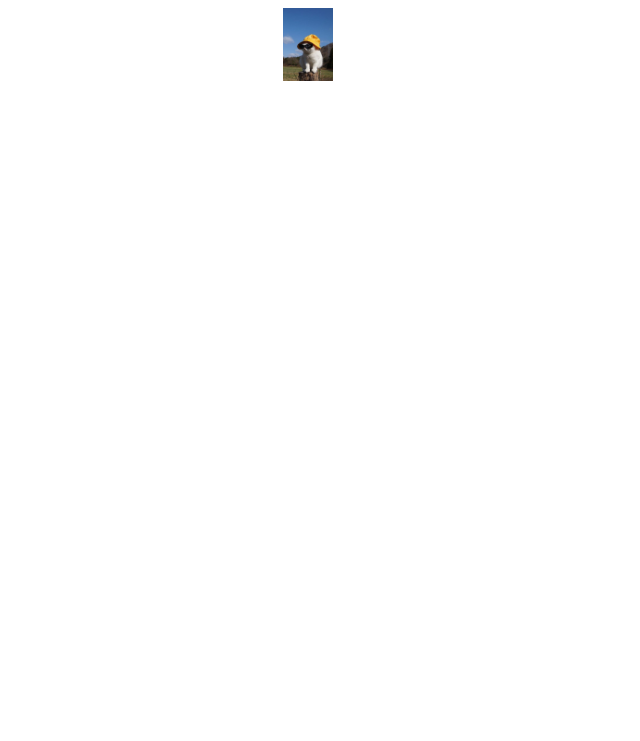
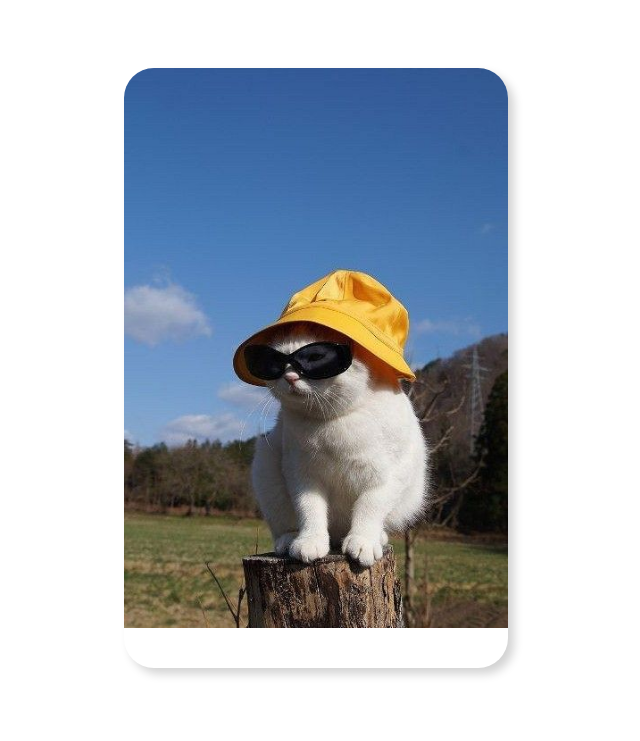
Before and after one commit to milesbb/Wk1-D4-Hw, a plain HTML site: page index.html in a window 1280 px wide. Shown: the whole page, without its empty margins (332-972 px from the left). Drawn offline with Linux system fonts and the light colour scheme.

Commit message:
added functionality

```diff
--- a/index.css
+++ b/index.css
@@ -1,15 +1,154 @@
+html {
+    height: 100%;
+    width: 100%;
+}
+
+body {
+    height: 100%;
+    width: 100%;
+    font-family: "Helvetica", sans-serif;
+}
+
 .imagecontainer {
-    width: 100px;
+    background-color: white;
+    width: 30%;
+    height: 600px;
     margin: auto;
     display: block;
     justify-items: center;
+    overflow: hidden;
+    border-radius: 30px;
+    box-shadow: 6px 6px 10px lightgray;
+    position: relative;
+    top: 60px;
+
 }
 
 .image {
     margin: auto;
-    display: block;
+    display: absolute;
     justify-items: center;
-    width: 50%;
+    width: 100%;
+    left: 0%;
+    right: 0%;
+    top: 0%;
+    bottom: 0%;
+    opacity: 1;
+    transition: opacity 0.8s;
+}
 
+.imagecontainer:hover .image {
+    opacity: 0.5;
+}
+
+.imagecontainer:hover {
+    background-color: black;
+}
+
+.imagecontainer:hover .link {
+    top: 500px;
+}
+
+.imagecontainer:hover .upload {
+    top: 500px;
+}
+
+.imagecontainer:hover .settings {
+    top: 500px;
+}
+
+.imagecontainer:hover .save {
+    left: 280px;
+}
+
+.link {
+    position: absolute;
+    z-index: 999;
+    left: 10px;
+    top: 600px;
+    right: 0px;
+    bottom: 0px;
+    background-color: white;
+    width: 220px;
+    height: 70px;
+    border-radius: 40px;
+    opacity: 0.8;
+    transition: top 0.8s;
+}
+
+.linktext {
+    white-space: nowrap;
+    overflow: hidden;
+    text-overflow: ellipsis;
+    font-weight: bold;
+    font-size: 30px;
+    text-align: center;
+    margin-top: 15px;
+    margin-left: 10px;
+}
+
+.smallerbuttons {
+    margin-left: 22px;
+    margin-top: 20px;
+}
+
+.upload {
+    position: absolute;
+    z-index: 999;
+    left: 250px;
+    top: 600px;
+    right: 100px;
+    bottom: 0px;
+    background-color: white;
+    width: 70px;
+    height: 70px;
+    border-radius: 50%;
+    opacity: 0.8;
+    transition: top 0.8s;
+}
+
+.settings {
+    position: absolute;
+    z-index: 999;
+    left: 340px;
+    top: 600px;
+    right: 100px;
+    bottom: 0px;
+    background-color: white;
+    width: 70px;
+    height: 70px;
+    border-radius: 50%;
+    opacity: 0.8;
+    transition: top 0.8s;
+}
+
+.save {
+    position: absolute;
+    display: inline-block;
+    z-index: 999;
+    left: 600px;
+    top: 23px;
+    right: 0px;
+    bottom: 0px;
+    background-color: red;
+    width: 120px;
+    height: 70px;
+    border-radius: 40px;
+    transition: left 0.8s;
 
 }
+
+.savetext {
+    color: white;
+    text-align: center;
+    margin-top: 18px;
+    font-size: 30px;
+}
+
+.icon {
+    font-size: 35px;
+}
+
+.finger:hover {
+    cursor: pointer;
+}
--- a/index.html
+++ b/index.html
@@ -6,11 +6,30 @@
     <meta name="viewport" content="width=device-width, initial-scale=1.0">
     <title>Cat | Pinterest</title>
     <link rel="stylesheet" href="index.css">
+    <script src="https://kit.fontawesome.com/2329ce180e.js" crossorigin="anonymous"></script>
 </head>
 <body>
 
 </body>
     <div class="imagecontainer">
+        <div class="save">
+            <p class="savetext finger">Save</p>
+        </div>
+
         <img class="image" src="assets/cat.jpeg" alt="cat with glasses"/>
+
+        <div class="link finger">
+
+            <p class="linktext"><i class="fa-solid fa-square-arrow-up-right icon"></i> cat in glasses Lorem ipsum dolor sit amet consectetur adipisicing elit. Illo, vitae odit? Saepe possimus dicta quo adipisci, culpa, molestiae quam iusto, vero natus sit facere delectus! Tempora, quisquam deserunt. Facere, rem!</p>
+        </div>
+
+        <div class="upload finger">
+            <i class="fa-solid fa-arrow-up-from-bracket linktext smallerbuttons"></i>
+        </div>
+
+        <div class="settings finger">
+            <i class="fa-solid fa-ellipsis linktext smallerbuttons"></i>
+        </div>
     </div>
+
 </html>
```
